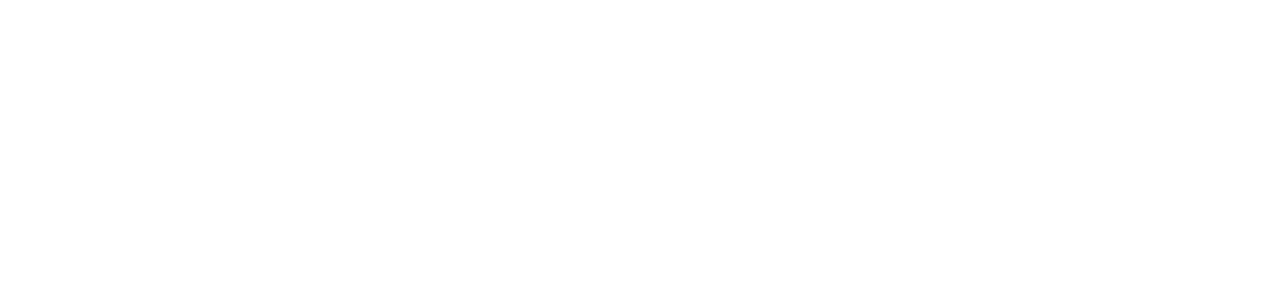
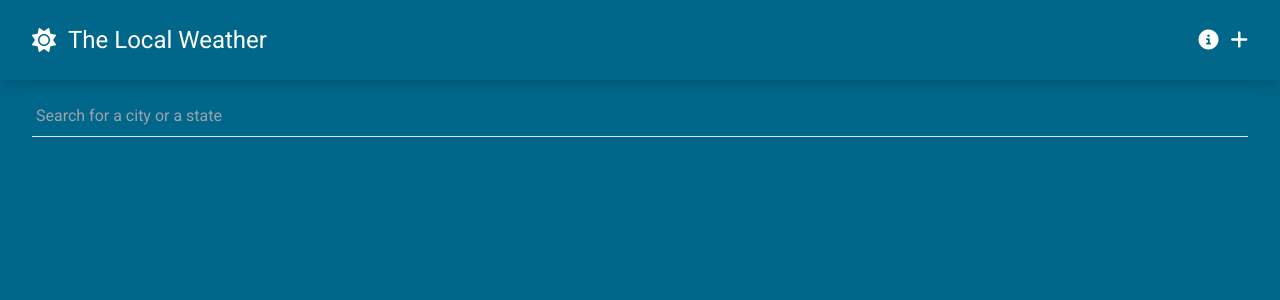
Before and after one commit to sumankathet51/WeatherApp, a Vue app: page / in a window 1280 px wide. Shown: the top 300 px of the page. Built offline with nearby package versions, Linux system fonts and the light colour scheme.

Commit message:
Add modal

```diff
--- a/index.html
+++ b/index.html
@@ -8,6 +8,8 @@
     <link rel="preconnect" href="https://fonts.googleapis.com">
     <link rel="preconnect" href="https://fonts.gstatic.com" crossorigin>
     <link href="https://fonts.googleapis.com/css2?family=Roboto:wght@300;400;500&display=swap" rel="stylesheet">
+    <link rel="stylesheet" href="https://cdnjs.cloudflare.com/ajax/libs/font-awesome/6.2.0/css/all.min.css" integrity="sha512-xh6O/CkQoPOWDdYTDqeRdPCVd1SpvCA9XXcUnZS2FmJNp1coAFzvtCN9BmamE+4aHK8yyUHUSCcJHgXloTyT2A==" crossorigin="anonymous" referrerpolicy="no-referrer"
+    />
     <title>Vite App</title>
 </head>
 
--- a/src/App.vue
+++ b/src/App.vue
@@ -1,11 +1,13 @@
 <template>
-  <div>
+  <div class="flex flex-col min-h-screen font-Roboto bg-weather-primary">
+    <SiteNavigation />
     <RouterView />
   </div>
 </template>
 
 <script setup>
 import { RouterView } from "vue-router";
+import SiteNavigation from "./components/SiteNavigation.vue";
 </script>
 
 <style lang="scss" scoped></style>
--- /dev/null
+++ b/src/components/BaseModel.vue
@@ -0,0 +1,64 @@
+<template>
+  <Teleport to="body">
+    <Transition name="modal-backdrop">
+      <div
+        v-show="modalActive"
+        class="absolute w-full bg-black bg-opacity-30 h-screen top-0 left-0 flex justify-center px-8"
+      >
+        <Transition name="modal">
+          <div
+            v-if="modalActive"
+            class="p-4 bg-white self-start mt-32 max-w-screen-md"
+          >
+            <slot />
+            <button
+              @click="$emit('close-modal')"
+              class="text-white mt-8 bg-weather-primary py-2 px-6"
+            >
+              Close
+            </button>
+          </div>
+        </Transition>
+      </div>
+    </Transition>
+  </Teleport>
+</template>
+
+<script setup>
+defineEmits(["close-modal"]);
+defineProps({
+  modalActive: {
+    type: Boolean,
+    default: false,
+  },
+});
+</script>
+
+<style scoped>
+.modal-backdrop-enter-active,
+.modal-backdrop-leave-active {
+  transition: opacity 0.3s cubic-bezier(0.52, 0.02, 0.19, 1.02);
+}
+
+.modal-backdrop-enter-from,
+.modal-backdrop-leave-to {
+  opacity: 0;
+}
+
+.modal-enter-active {
+  transition: all 0.3s cubic-bezier(0.52, 0.02, 0.19, 1.02) 0.15s;
+}
+
+.modal-leave-active {
+  transition: all 0.3s cubic-bezier(0.52, 0.02, 0.19, 1.02);
+}
+
+.modal-enter-from {
+  opacity: 0;
+  transform: scale(0.8);
+}
+
+.modal-leave-to {
+  transform: scale(0.8);
+}
+</style>
--- /dev/null
+++ b/src/components/SiteNavigation.vue
@@ -0,0 +1,65 @@
+<template>
+  <header class="sticky top-0 bg-weather-primary shadow-lg">
+    <nav
+      class="container flex flex-col sm:flex-row items-center gap-4 text-white py-6"
+    >
+      <RouterLink :to="{ name: 'home' }">
+        <div class="flex items-center gap-3">
+          <i class="fa-solid fa-sun text-2xl"></i>
+          <p class="text-2xl">The Local Weather</p>
+        </div>
+      </RouterLink>
+      <div class="flex gap-3 flex-1 justify-end">
+        <i
+          class="fa-solid fa-circle-info text-xl hover:text-weather-secondary duration-150 cursor-pointer"
+          @click="toggleModal"
+        ></i>
+        <i
+          class="fa-solid fa-plus text-xl hover:text-weather-secondary duration-150 cursor-pointer"
+        ></i>
+      </div>
+
+      <BaseModal :modalActive="modalActive" @close-modal="toggleModal">
+        <div class="text-black">
+          <h1 class="text-2xl mb-1">About:</h1>
+          <p class="mb-4">
+            The Local Weather allows you to track the current and future weather
+            of cities of your choosing.
+          </p>
+          <h2 class="text-2xl">How it works:</h2>
+          <ol class="list-decimal list-inside mb-4">
+            <li>
+              Search for your city by entering the name into the search bar.
+            </li>
+            <li>
+              Select a city within the results, this will take you to the
+              current weather for your selection.
+            </li>
+            <li>
+              Track the city by clicking on the "+" icon in the top right. This
+              will save the city to view at a later time on the home page.
+            </li>
+          </ol>
+
+          <h2 class="text-2xl">Removing a city</h2>
+          <p>
+            If you no longer wish to track a city, simply select the city within
+            the home page. At the bottom of the page, there will be am option to
+            delete the city.
+          </p>
+        </div>
+      </BaseModal>
+    </nav>
+  </header>
+</template>
+
+<script setup>
+import { RouterLink } from "vue-router";
+import { ref } from "vue";
+import BaseModal from "./BaseModel.vue";
+const modalActive = ref(null);
+
+const toggleModal = () => {
+  modalActive.value = !modalActive.value;
+};
+</script>
--- a/src/views/HomeView.vue
+++ b/src/views/HomeView.vue
@@ -1,7 +1,13 @@
-<script setup>
-</script>
+<script setup></script>
 
 <template>
-  <main>
+  <main class="container text-white">
+    <div class="pt-4 mb-8 relative">
+      <input
+        type="text"
+        placeholder="Search for a city or a state"
+        class="py-2 px-1 w-full bg-transparent border-b focus:border-weather-secondary focus:outline-none focus:shadow-[0px_1px_0_0_#004E71]"
+      />
+    </div>
   </main>
 </template>
--- a/vite.config.js
+++ b/vite.config.js
@@ -1,14 +1,15 @@
-import { fileURLToPath, URL } from 'node:url'
+import { fileURLToPath, URL } from "node:url";
 
-import { defineConfig } from 'vite'
-import vue from '@vitejs/plugin-vue'
+import { defineConfig } from "vite";
+import vue from "@vitejs/plugin-vue";
 
 // https://vitejs.dev/config/
 export default defineConfig({
-  plugins: [vue()],
-  resolve: {
-    alias: {
-      '@': fileURLToPath(new URL('./src', import.meta.url))
-    }
-  }
-})
+    plugins: [vue()],
+    resolve: {
+        alias: {
+            "@": fileURLToPath(new URL("./src",
+                import.meta.url)),
+        },
+    },
+});
```
